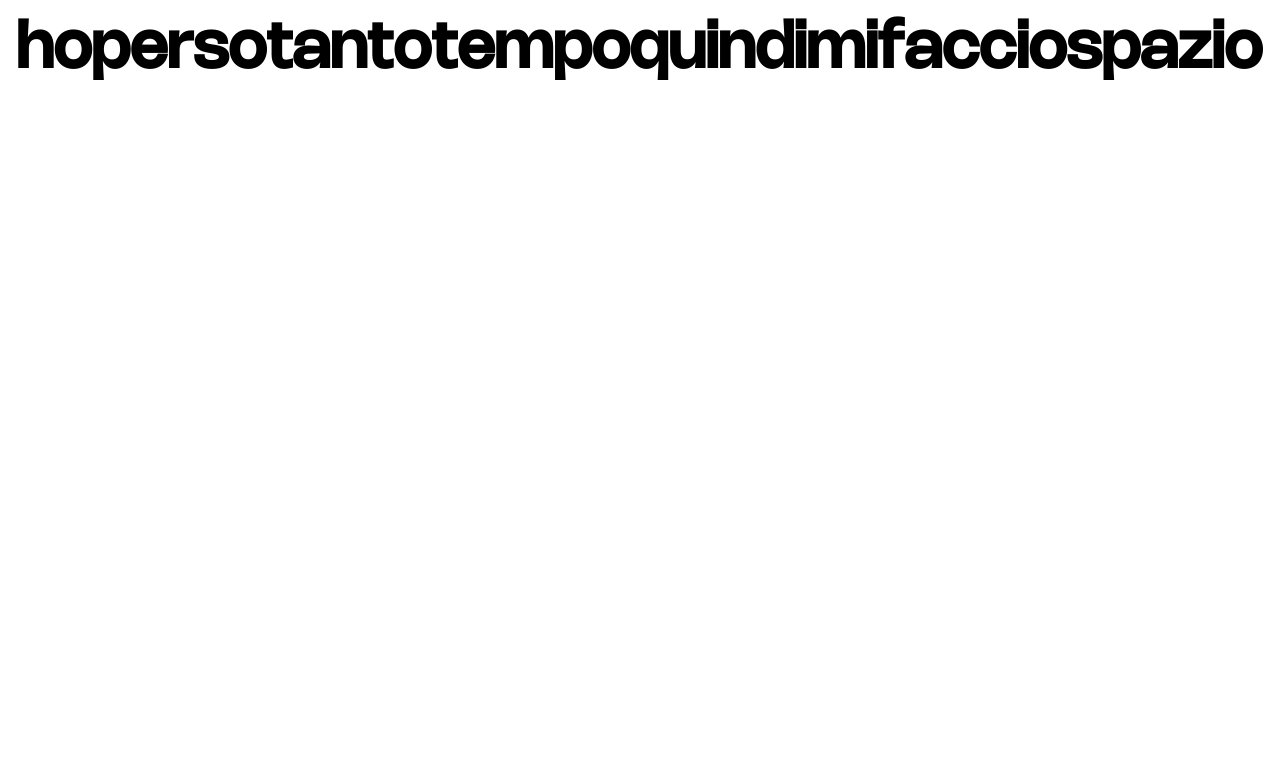
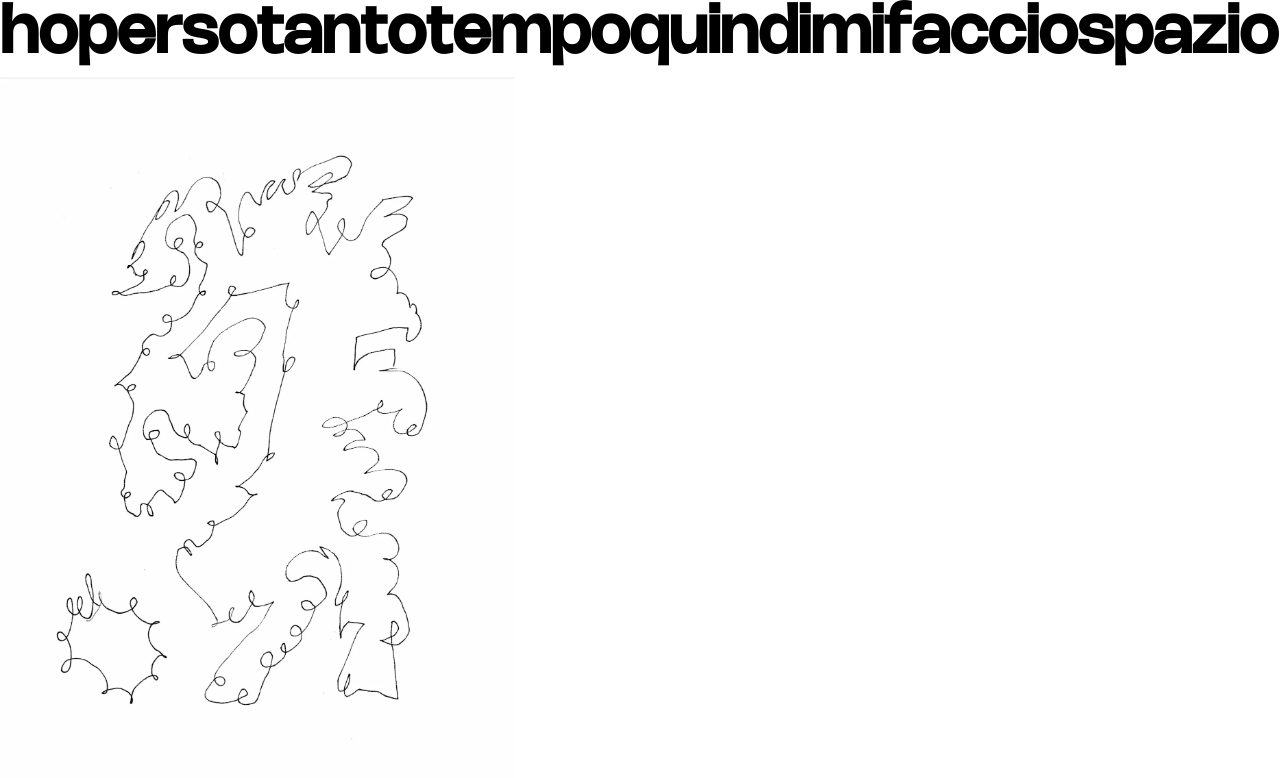
Before and after one commit to mispellingworlds/mispellingworlds.github.io, an Astro site: page / in a window 1280 px wide. Built offline with nearby package versions, Linux system fonts and the light colour scheme; Astro itself is replaced by a stand-in of ours.

Commit message:
Added bg image

```diff
--- a/src/pages/index.astro
+++ b/src/pages/index.astro
@@ -4,14 +4,67 @@ import FluidText from '../fluidText.astro';
 ---
 
 <Layout title="mispellingworlds">
-  <main style="padding: 1rem; width: 100%;">
-    <div class="desktop-only">
-      <FluidText text="hopersotantotempoquindimifacciospazio" tag="h1" />
+  <div class="master-stack">
+
+    <div class="text-section">
+      <div class="desktop-only">
+        <FluidText text="hopersotantotempoquindimifacciospazio" tag="h1" />
+      </div>
+      <div class="mobile-only">
+        <FluidText text="hopersotantotempo" tag="h1" />
+        <FluidText text="quindimifacciospazio" tag="h1" />
+      </div>
     </div>
 
-    <div class="mobile-only">
-      <FluidText text="hopersotantotempo" tag="h1" />
-      <FluidText text="quindimifacciospazio" tag="h1" />
+    <div class="image-section">
+      <img src="/lionbg.webp" alt="" />
     </div>
-  </main>
+
+  </div>
 </Layout>
+
+<style is:global>
+  html, body {
+    margin: 0;
+    padding: 0;
+    height: 100vh;
+    width: 100vw;
+    overflow: hidden;
+    background-color: white;
+  }
+
+  .master-stack {
+    display: flex;
+    flex-direction: column;
+    height: 100vh;
+    width: 100vw;
+  }
+
+  .text-section {
+    /* Il testo occupa la parte superiore.
+       Dandogli larghezza 100%, FluidText tornerà grande. */
+    width: 100%;
+    flex: 0 0 auto;
+    box-sizing: border-box;
+  }
+
+  .image-section {
+    /* L'immagine occupa tutto lo spazio rimanente sotto */
+    flex: 1;
+    display: flex;
+    align-items: left;
+    justify-content: left;
+    min-height: 0; /* Fondamentale per il resize in flex */
+  }
+
+  .image-section img {
+    max-height: 100%;
+    max-width: 100%;
+    object-fit: contain;
+  }
+
+  /* Se su mobile il testo è troppo, puoi regolare il padding */
+  @media (max-width: 768px) {
+    .text-section { padding: 2rem 1rem; }
+  }
+</style>
```
Also changed, not shown: public/lionbg.webp (added).
